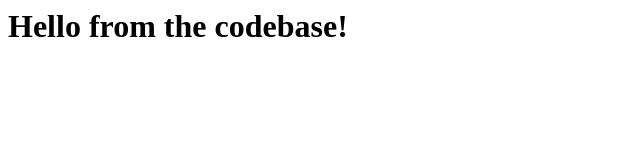
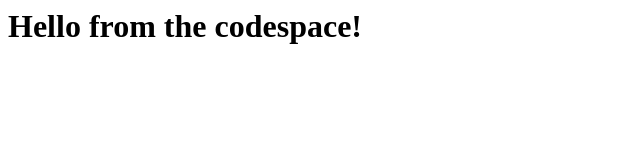
Before and after one commit to tataw-cl/skills-code-with-codespaces, a plain HTML site: page index.html in a window 1280 px wide. Shown: the full height of the page, 0-640 px from the left. Drawn offline with Linux system fonts and the light colour scheme.

Commit message:
Adding hello from the codespace!

```diff
--- a/index.html
+++ b/index.html
@@ -1,3 +1,3 @@
 <html>
-  <h1>Hello from the codebase!</h1>
+  <h1>Hello from the codespace!</h1>
 </html>
```
